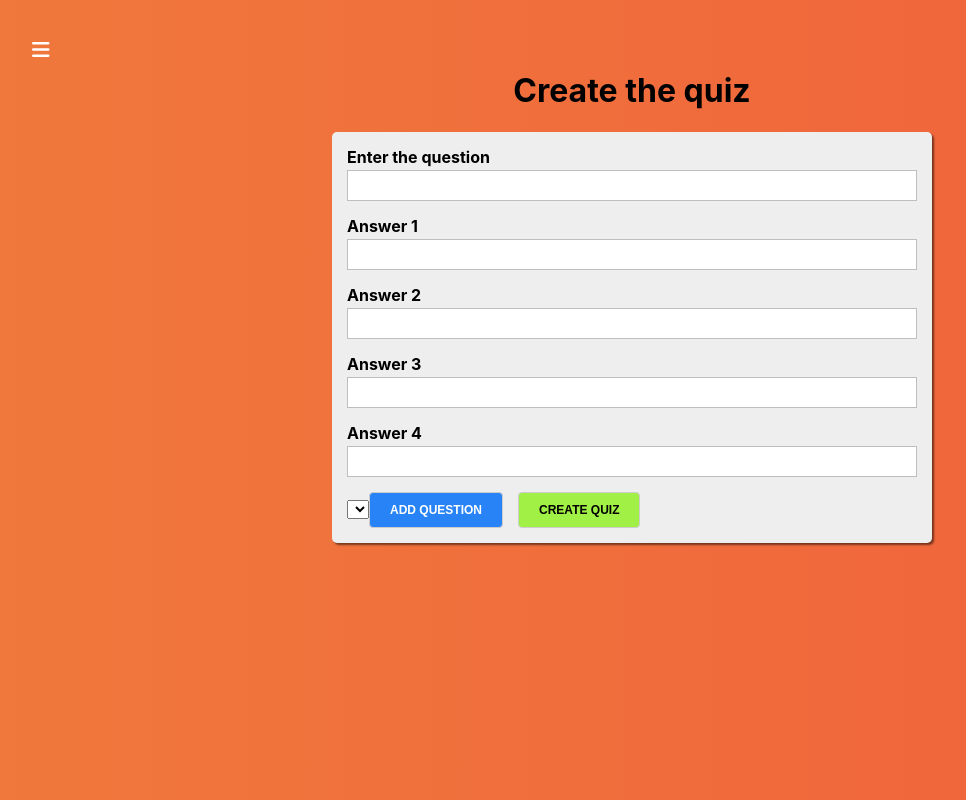
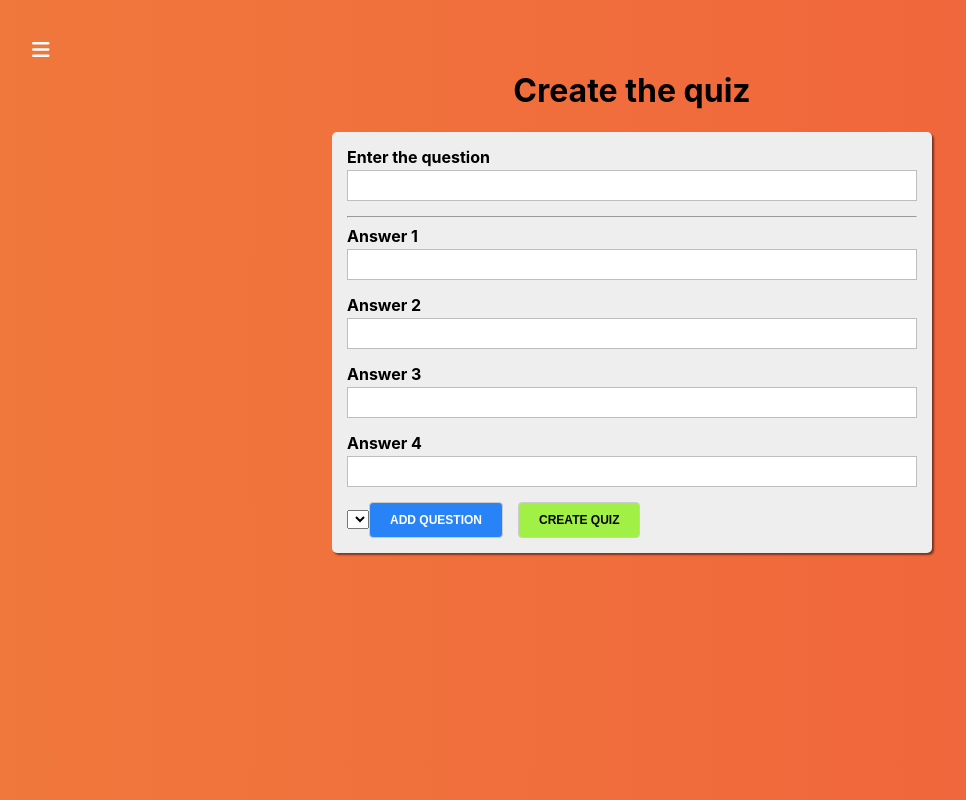
Before and after one commit to tarrinros/react_quiz_app, a React app: page /quiz-creator in a window 1280 px wide. Shown: the whole page, without its empty margins (8-974 px from the left). Built offline with nearby package versions, Linux system fonts and the light colour scheme.

Commit message:
Add Auxiliary high order component

```diff
--- a/src/containers/QuizCreator/QuizCreator.js
+++ b/src/containers/QuizCreator/QuizCreator.js
@@ -3,6 +3,7 @@ import classes from './QuizCreator.module.css'
 import Button from "../../components/UI/Button/Button"
 import {createControl} from "../../form/formFramework"
 import Input from "../../components/UI/Input/Input"
+import Auxiliary from '../../hoc/Auxiliary/Auxiliary'
 
 function createOptionControl(number) {
   return createControl({
@@ -51,6 +52,7 @@ export default class QuizCreator extends Component {
     return Object.keys(this.state.formControls).map((controlName, index) => {
       const control = this.state.formControls[controlName]
       return (
+        <Auxiliary>
           <Input
             label={control.label}
             value={control.value}
@@ -59,8 +61,9 @@ export default class QuizCreator extends Component {
             touched={control.touched}
             errorMessage={control.errorMessage}
             onChange={event => this.changeHandler(event.target.value, controlName)}
-
           />
+          { index === 0 ? <hr/> : null }
+        </Auxiliary>
       )
     })
   }
--- /dev/null
+++ b/src/hoc/Auxiliary/Auxiliary.js
@@ -0,0 +1,4 @@
+// Used to avoid using addinitonal root <div>
+const Auxiliary = props => props.children
+
+export default Auxiliary
```
Lines whose indentation alone changed are shown as unchanged.
